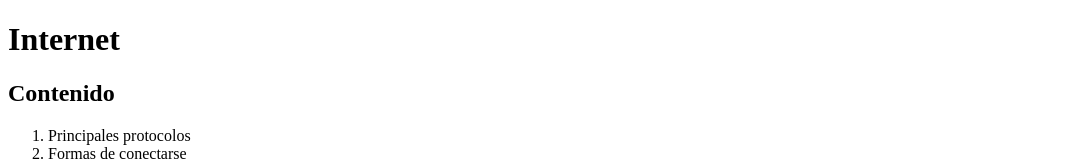
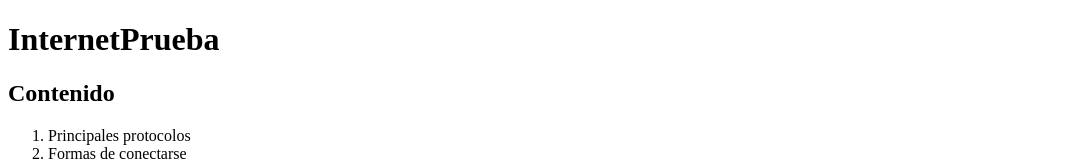
Before and after one commit to gianfig/prueba, a plain HTML site: page Tarea2.html in a window 1280 px wide. Shown: the top 161 px of the page, without its empty margins (0-1072 px from the left). Drawn offline with Linux system fonts and the light colour scheme.

Commit message:
segundo git

```diff
--- a/Tarea2.html
+++ b/Tarea2.html
@@ -6,7 +6,7 @@
     </head>
 
     <body>
-        <h1>Internet</h1>
+        <h1>InternetPrueba</h1>
 
         <h2>Contenido</h2>
         <ol>
```
